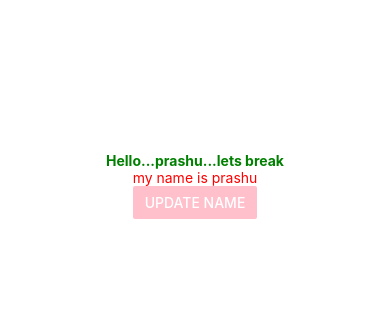
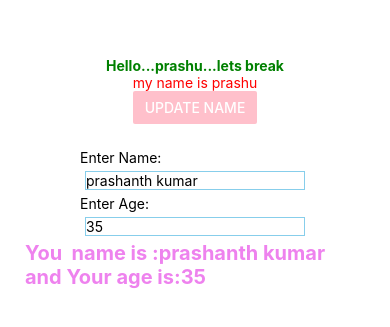
Before and after one commit to Prashanthvari333/ReactNativeBasics, a React Native app: screen / in a window 390 px wide. Shown: the part 237-564 px from the top of the page. Built offline with nearby package versions, Linux system fonts and the light colour scheme.

Commit message:
all files changed bcz of Input.js file is add

```diff
--- a/App.js
+++ b/App.js
@@ -1,7 +1,7 @@
 import { StatusBar } from 'expo-status-bar';
 import { StyleSheet, Text, View } from 'react-native';
 import BUTTON from './Components/BUTTON';
-
+import Input from './Components/Input';
 export default function App() {
     return (
         <View style={styles.container} >
@@ -10,6 +10,9 @@ export default function App() {
           </View>
           <View>
             <BUTTON/>
+          </View>
+          <View>
+            <Input/>
           </View>
         </View>
     );
```
